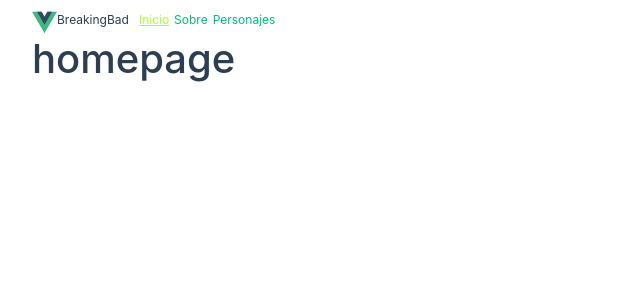
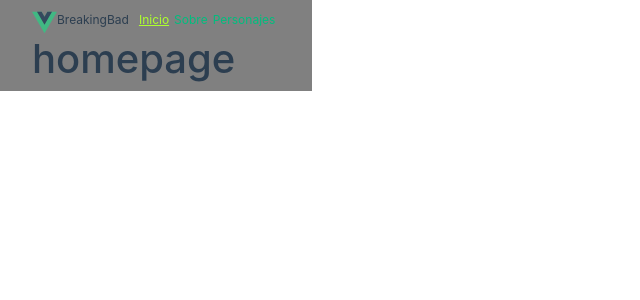
Before and after one commit to ezequielrango/BreakingBad-Vue, a Vue app: page / in a window 1280 px wide. Shown: the top 300 px of the page, without its empty margins (0-640 px from the left). Built offline with nearby package versions, Linux system fonts and the light colour scheme; what @tanstack/vue-query would draw is missing.

Commit message:
bk color app

```diff
--- a/src/assets/main.css
+++ b/src/assets/main.css
@@ -1,6 +1,7 @@
 @import './base.css';
 
 #app {
+  background-color: grey !important;
   /* max-width: 1280px; */
   /* margin: 0 auto; */
   padding: 2rem;
```
